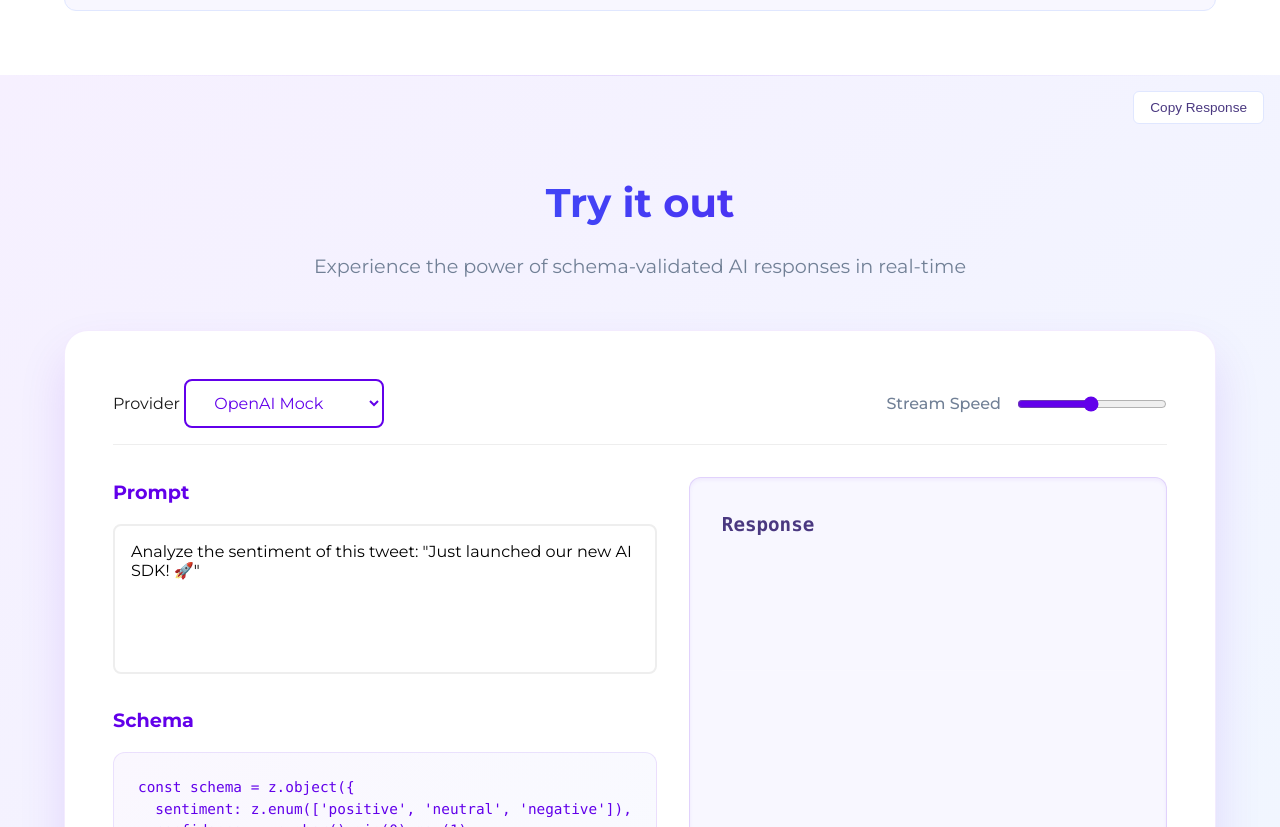
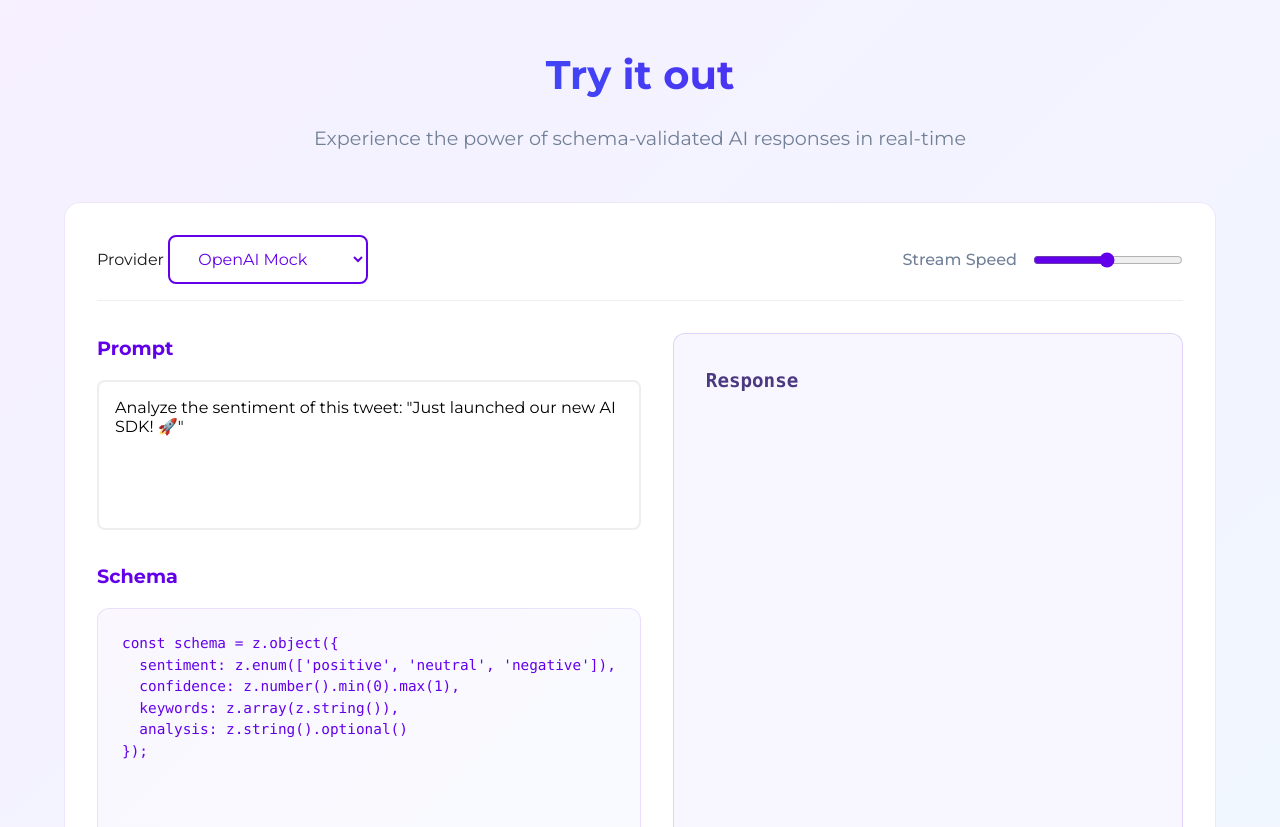
Before and after one commit to ramasundaram-s/ramasundaram-s.github.io, a plain HTML site: page index.html in a window 1280 px wide. Shown: the part 1973-2800 px from the top of the page. Drawn offline with Linux system fonts and the light colour scheme.

Commit message:
refactor: simplify CSS and improve consistency

```diff
--- a/styles.css
+++ b/styles.css
@@ -113,11 +113,9 @@ nav {
 
 /* Hero Section */
 .hero {
-    padding: calc(var(--header-height) + 8rem) 0 8rem;
+    padding: calc(var(--header-height) + 4rem) 0 4rem;
     background: linear-gradient(135deg, #F6F0FF 0%, #F0F7FF 100%);
     text-align: center;
-    position: relative;
-    overflow: hidden;
 }
 
 .hero::after {
@@ -266,12 +264,11 @@ nav {
 
 .playground-container {
     background: white;
-    border-radius: 24px;
-    padding: 3rem;
-    box-shadow: 0 24px 48px rgba(98, 0, 234, 0.12);
+    border-radius: 16px;
+    padding: 2rem;
+    border: 1px solid rgba(98, 0, 234, 0.1);
     max-width: 1200px;
     margin: 0 auto;
-    border: 1px solid rgba(98, 0, 234, 0.08);
 }
 
 .playground-header {
@@ -400,10 +397,7 @@ nav {
     border: 1px solid rgba(98, 0, 234, 0.15);
     border-radius: 12px;
     padding: 2rem;
-    overflow: auto;
-    max-height: 500px;
     font-family: 'Menlo', 'Monaco', 'Courier New', monospace;
-    box-shadow: inset 0 2px 4px rgba(98, 0, 234, 0.06);
 }
 
 .output-panel pre,
@@ -414,13 +408,12 @@ nav {
 #stream-output,
 .output-content,
 .output-content pre {
-    color: #4A3880 !important;
+    color: #4A3880;
     margin: 0;
     white-space: pre-wrap;
     word-break: break-word;
     line-height: 1.6;
     font-size: 14px;
-    text-shadow: 0 1px 0 rgba(255, 255, 255, 0.8);
 }
 
 .output-header {
@@ -515,17 +508,16 @@ nav {
 
 .copy-button {
     position: absolute;
-    top: 1rem;
-    right: 1rem;
+    top: 0.75rem;
+    right: 0.75rem;
     background: white;
-    border: 1px solid #E0E7FF;
+    border: 1px solid rgba(98, 0, 234, 0.2);
     color: #4A3880;
     padding: 0.5rem 1rem;
     border-radius: 6px;
     cursor: pointer;
     font-size: 0.85rem;
     font-weight: 500;
-    transition: all 0.2s;
 }
 
 .copy-button:hover {
```
